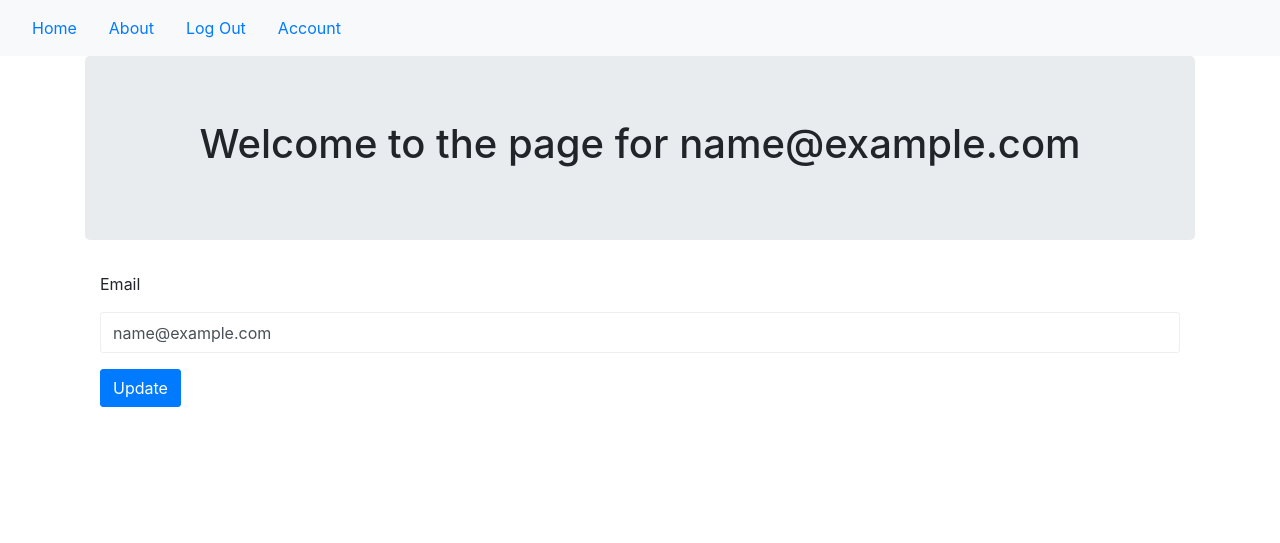
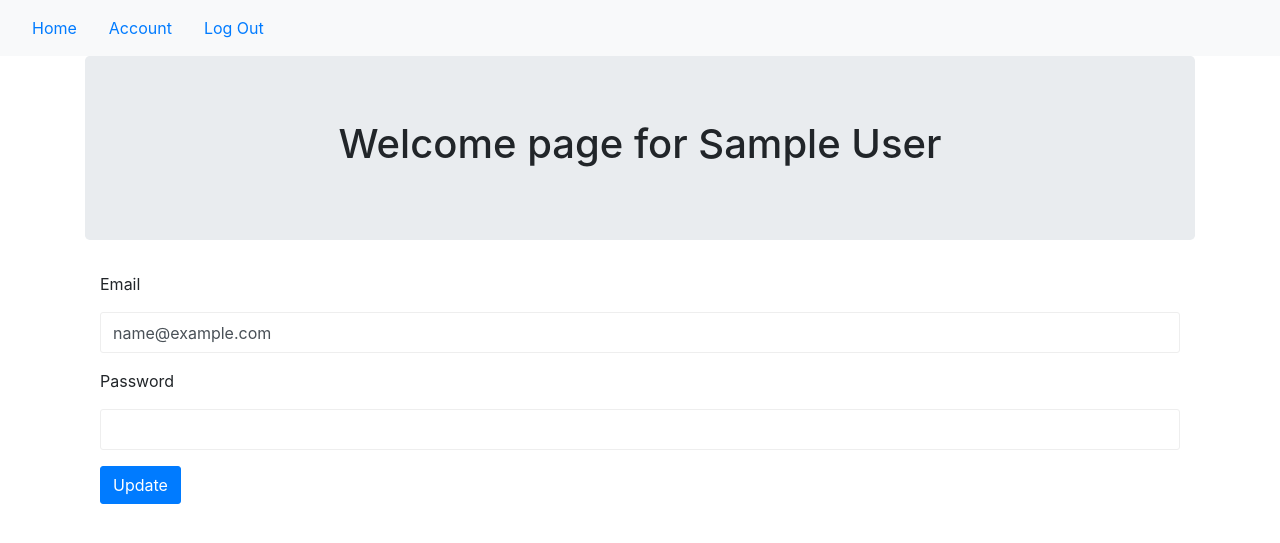
Before and after one commit to Prasheel-IITI/paathshaala-user, a Flask app: page /account in a window 1280 px wide. Shown: the top 543 px of the page. Run offline with Flask 2, Linux system fonts and the light colour scheme; the visitor is signed in with stand-in values (Sample User, id 1); data comes from the database, SQL or seed files in the repository; parts of the project's set-up code (start-up, migrations or seed data) failed here and were passed over; some libraries are stand-ins or nearby versions.

Commit message:
added password change to account

```diff
--- a/cms/templates/account.html
+++ b/cms/templates/account.html
@@ -2,7 +2,7 @@
 {% block content %}
   <div class="jumbotron">
     <div align='center'>
-      <h1>Welcome to the page for {{current_user.email}}</h1>
+      <h1>Welcome page for {{current_user.name}}</h1>
     </div>
   </div>
 
@@ -16,6 +16,11 @@
       {{form.email(class='form-control')}}
       </div>
 
+      <div class="form-group">
+      {{form.password.label(class='form-group')}}
+      {{form.password(class='form-control')}}
+      </div>
+
 
 
       <div class="form-group">
--- a/cms/templates/base.html
+++ b/cms/templates/base.html
@@ -37,17 +37,14 @@
         <li class='nav-link'>
             <a href="{{url_for('core.index')}}">Home</a>
         </li>
-        <li class='nav-link'>
-            <a href="{{url_for('core.info')}}">About</a>
-        </li>
     {% if current_user.is_authenticated %}
-            <li class='nav-link'>
-            <a href="{{url_for('users.logout')}}">Log Out</a>
-        </li>
+
         <li class='nav-link'>
             <a href="{{url_for('users.account')}}">Account</a>
         </li>
-
+        <li class='nav-link'>
+            <a href="{{url_for('users.logout')}}">Log Out</a>
+        </li>
 
 
     {% else %}
--- a/cms/users/forms.py
+++ b/cms/users/forms.py
@@ -32,9 +32,10 @@ class RegistrationForm(FlaskForm):
 
 
 class UpdateUserForm(FlaskForm):
-    email=StringField('Email',validators=[DataRequired('Data required'),Email('email required')])
+    email=StringField('Email',validators=[Email('email required')])
+    password=StringField('Password')
     submit=SubmitField('Update')
-    def check_email(self,field):
+    def validate_email(self,field):
         if User.query.filter_by(email=field.data).first():
             raise ValidationError('Your email has been registered already')
 
--- a/cms/users/views.py
+++ b/cms/users/views.py
@@ -8,6 +8,7 @@ import random
 import os
 from flask import render_template,url_for,flash,redirect,request,Blueprint,abort
 from flask_login import login_user,current_user,logout_user,login_required
+from werkzeug.security import generate_password_hash
 from werkzeug.utils import secure_filename
 from cms import db,basedir
 from cms.models import Attachment, Request, User,Course
@@ -60,6 +61,8 @@ def account():
 
         if form.email.data:
             current_user.email=form.email.data
+        if form.password.data:
+            current_user.password_hash = generate_password_hash(form.password.data)
         db.session.commit()
         flash('User account updated')
         return redirect(url_for('users.account'))
```
